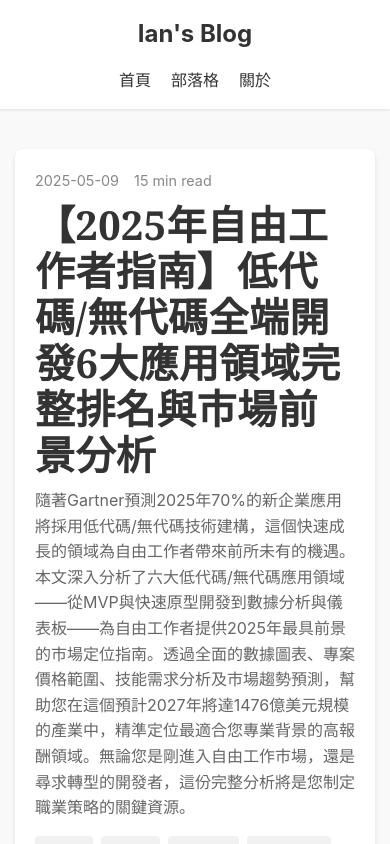
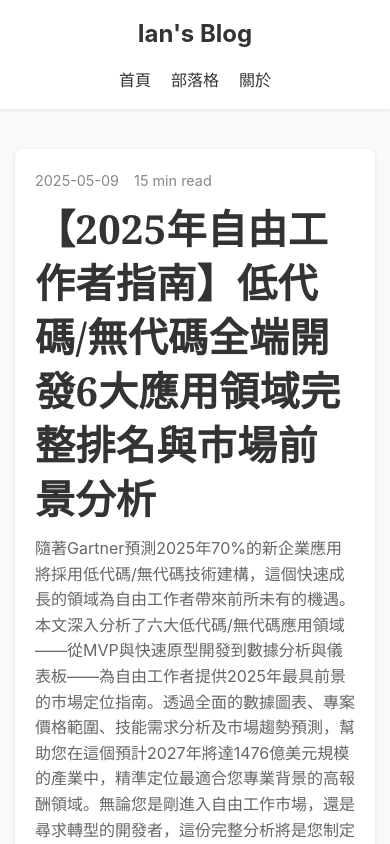
Before and after one commit to ianTPE/vite-react-tsx-blog, a React (Vite) app: page /blog/2025-freelancer-guide-low-code-no-code-development-applications-ranking in a window 390 px wide. Shown: the top 844 px of the page. Built offline with nearby package versions, Linux system fonts and the light colour scheme.

Commit message:
feat: add responsive blog styling with header, posts grid, and article layouts

```diff
--- a/src/styles/blog.css
+++ b/src/styles/blog.css
@@ -146,7 +146,7 @@ body {
   font-weight: 700;
   font-family: 'Merriweather', Georgia, 'Times New Roman', Times, serif;
   letter-spacing: 0.01em;
-  line-height: 1.15;
+  line-height: 1.35;
 }
 
 .post-description {
```
